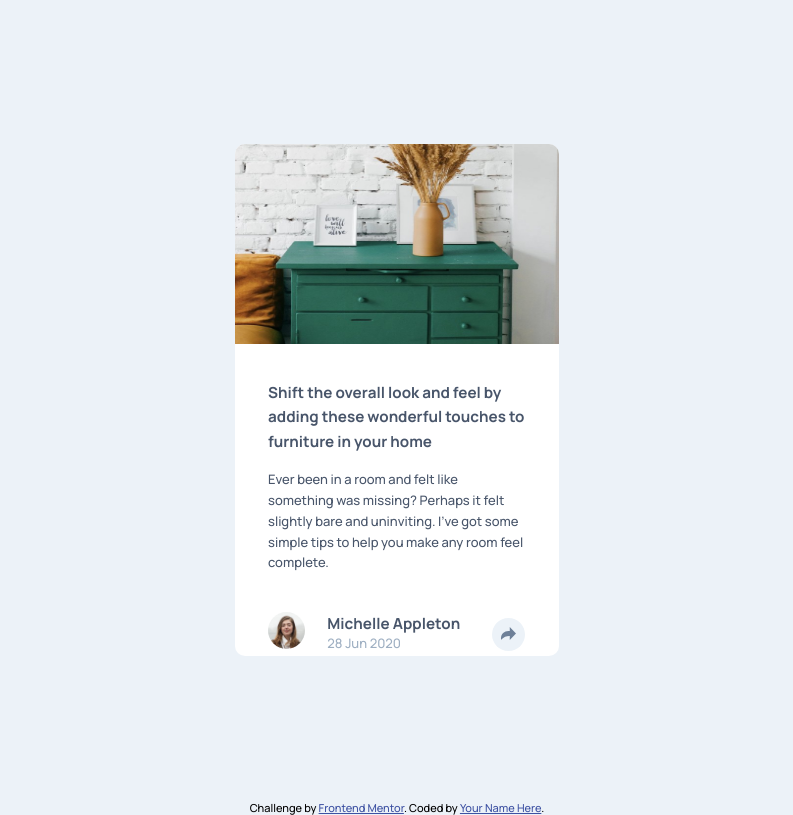
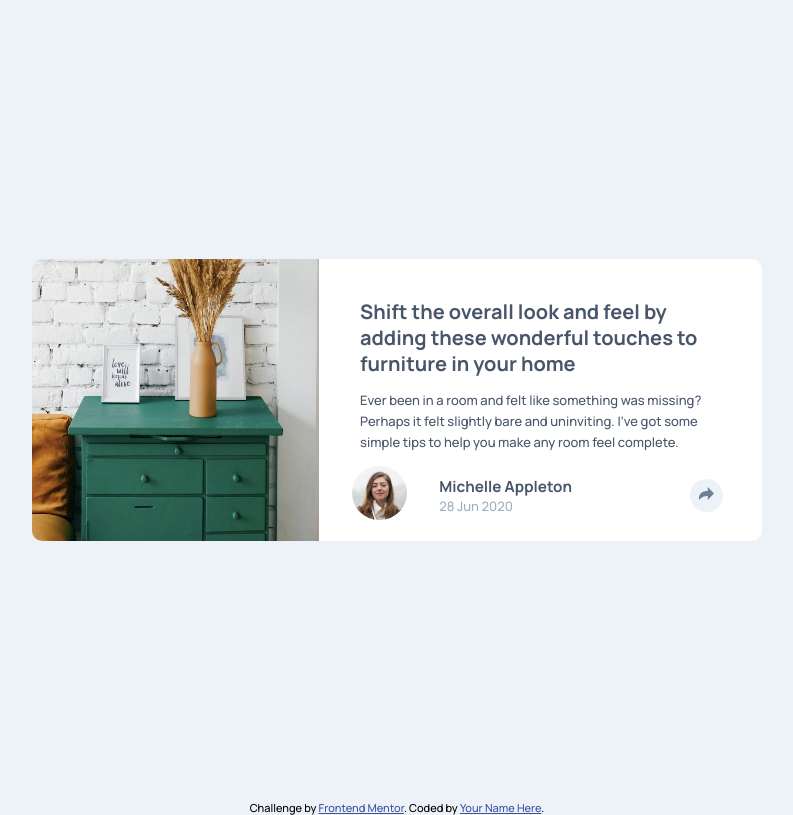
Before and after one commit to charles-loehle/article-preview-component, a website built with Parcel: page src/index.html in a window 1280 px wide. Shown: the whole page, without its empty margins (243-1036 px from the left). Built offline with nearby package versions, Linux system fonts and the light colour scheme.

Commit message:
working on desktop styles

```diff
--- a/src/main.css
+++ b/src/main.css
@@ -53,6 +53,11 @@ body {
 .card-body {
 	padding: 33px 33px 14px;
 	color: var(--Very-Dark-Grayish-Blue);
+	grid-area: card-body;
+}
+
+.card-image {
+	grid-area: image;
 }
 
 .card-image img {
@@ -77,6 +82,7 @@ body {
 	justify-content: space-between;
 	padding: 0 33px;
 	color: var(--Very-Dark-Grayish-Blue);
+	grid-area: card-footer;
 }
 
 .card-footer.active {
@@ -174,3 +180,77 @@ body {
 .share-links a.card-footer-action img {
 	width: 6%;
 }
+
+@media screen and (min-width: 600px) {
+	.card {
+		height: 100%;
+		max-width: 730px;
+		display: grid;
+		grid-template-columns: 287px 445px;
+		grid-template-rows: 190px 92px;
+		grid-template-areas:
+			'image card-body'
+			'image card-footer';
+	}
+
+	.card-image {
+		grid-column-start: 1;
+		grid-column-end: 2;
+		grid-row-start: 1;
+		grid-row-end: 3;
+	}
+
+	.card-image img {
+		border-top-right-radius: 0;
+		border-top-left-radius: 10px;
+		border-bottom-left-radius: 10px;
+		height: 100%;
+	}
+
+	.card-body {
+		padding: 40px 41px 0;
+	}
+
+	.card-title {
+		font-size: 20px;
+		margin-bottom: 11px;
+		line-height: 1.3;
+	}
+
+	.card-footer {
+		height: 100%;
+	}
+
+	.card-footer.active {
+		position: relative;
+		background-color: #fff;
+	}
+
+	.avatar.active {
+		display: block;
+	}
+
+	.avatar-text.active {
+		display: block;
+	}
+
+	.action {
+		display: flex;
+		justify-content: center;
+		align-items: center;
+	}
+
+	.card-footer-action {
+		margin-top: 0;
+	}
+
+	.share-links.active {
+		position: absolute;
+		top: -54px;
+		left: 272px;
+		background-color: var(--Very-Dark-Grayish-Blue);
+		padding: 10px 37px;
+		width: 55%;
+		border-radius: 10px;
+	}
+}
```
Also changed, not shown: dist/index.js, 5 other files.
